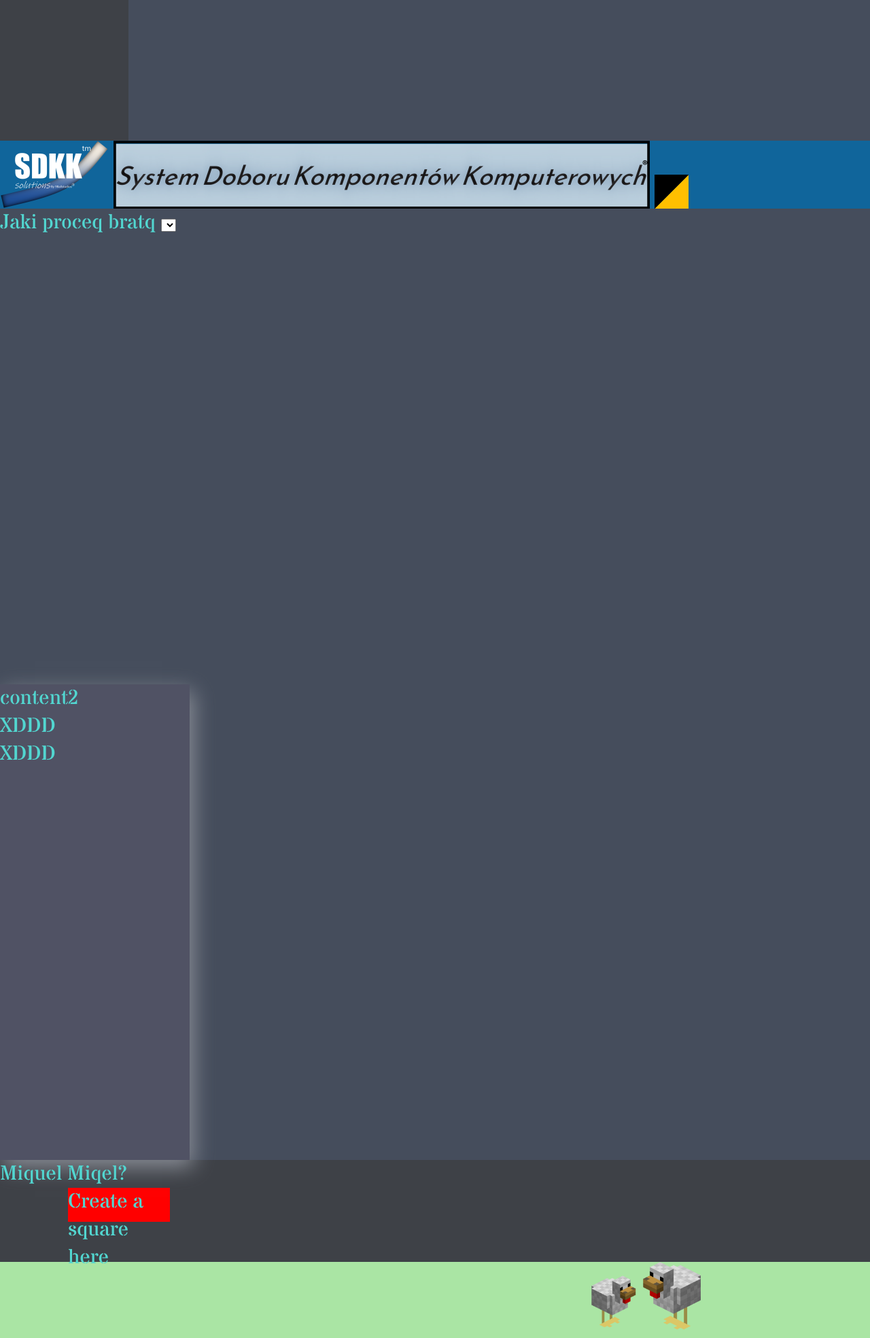
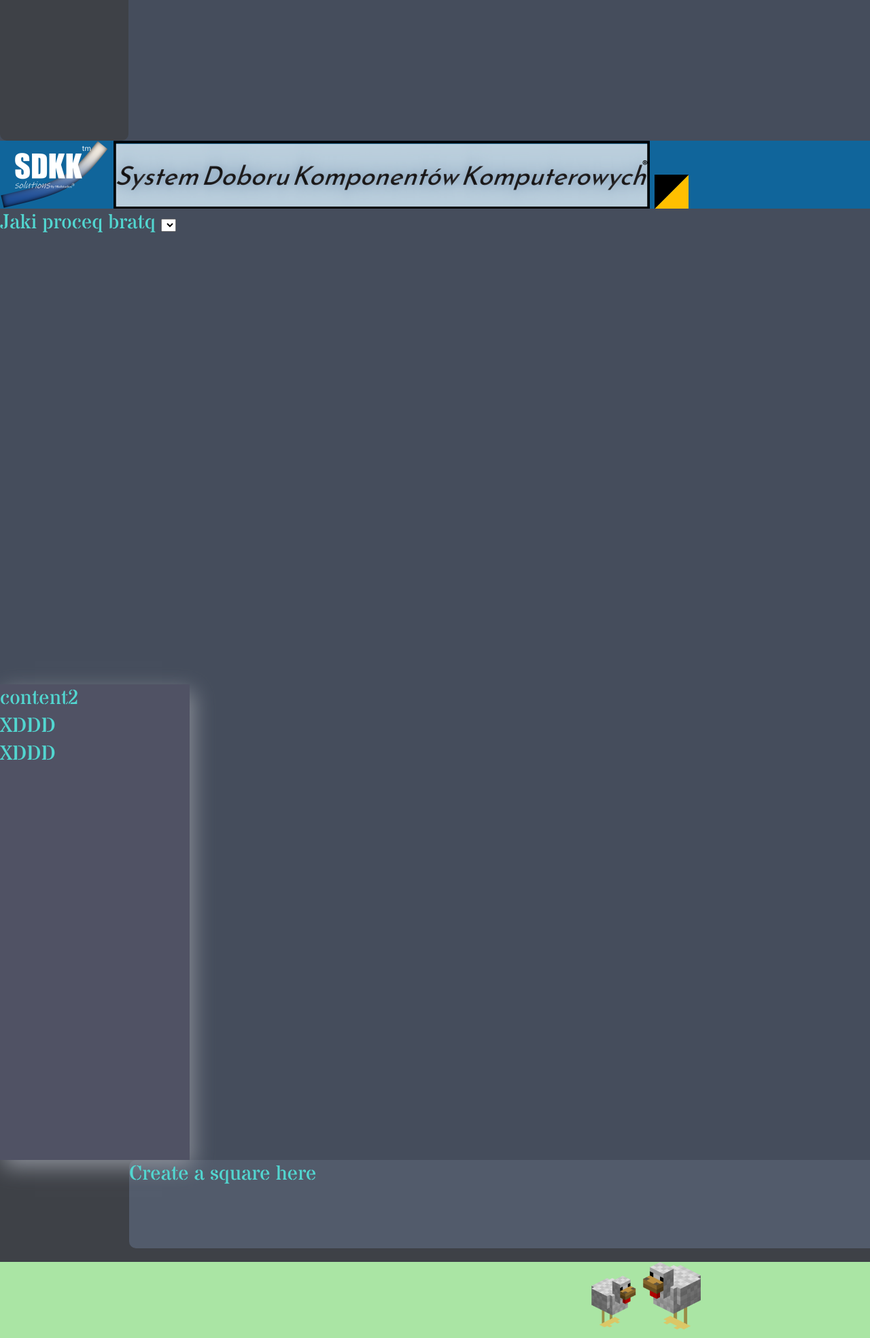
Before and after one commit to 9BallHub/kps, a PHP site: page / in a window 1280 px wide; the page is wider, and only the part inside the window is pictured. Shown: the part 593-2562 px from the top of that part at 68% size. Run offline with PHP 8.4, Linux system fonts and the light colour scheme; data that the repository does not hold is empty.

Commit message:
wczesny opis i drobne tweaki
jako w tytule tak i w opisie

```diff
--- a/faq.php
+++ b/faq.php
@@ -4,6 +4,7 @@
 <meta charset="UTF-8">
 <title>SDKK</title>
 <link rel="stylesheet" href="styl_1.css">
+<link rel="icon" type="image/x-icon" href="favicon.ico">
 </head>
 
 
--- a/index.php
+++ b/index.php
@@ -4,6 +4,7 @@
 <meta charset="UTF-8">
 <title>SDKK</title>
 <link rel="stylesheet" href="styl_1.css">
+<link rel="icon" type="image/x-icon" href="favicon.ico">
 </head>
 
 
@@ -15,7 +16,7 @@
 
 <section id="side">
 <a href="index.php">
-<img id="rem" src="sdkk remm.png"/></br></br>
+<img id="remil" src="sdkk remm.png"/></br></br>
 </a>
 <p><a href="faq.php">
 FAQ</a></p>
@@ -60,7 +61,7 @@ XDDD
 </section>
 
 <section id="chatbox">
-    Miquel Miqel?
+
 <section id="boxbox">
 Create a square here
 </section>
--- a/styl_1.css
+++ b/styl_1.css
@@ -25,7 +25,14 @@ body.dark-theme {
     width:189px;
     float:left;
     height:800px;
+    border-radius: 0px 0px 10px 10px;
+    opacity: 0.65;
+    text-decoration:none;
 
+}
+#side:hover
+{
+opacity:1;
 }
 
 
@@ -88,10 +95,12 @@ margin-left: 870px;
 }
 #boxbox
 {
- margin-left:100px;
- height:50px;
- width:150px;
- background:red;
+margin-top:10px;
+ margin-left:190px;
+ height:130px;
+ width:1450px;
+ background:#525b6b;
+ border-radius: 10px 10px 10px 10px;
 }
 
 #bottom
```
Also changed, not shown: opis.txt (added, +18 -0 lines), favicon.ico (added).
